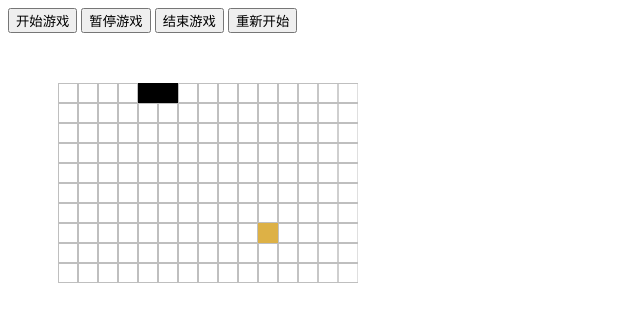
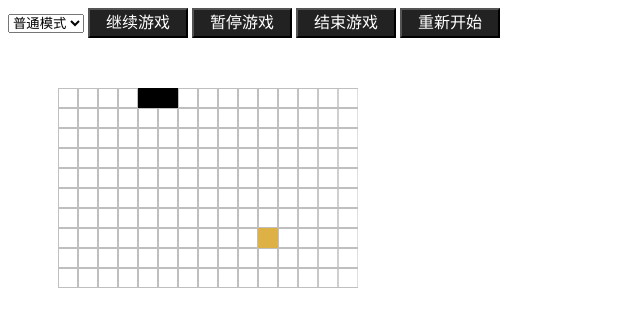
Before and after one commit to southbeanZ/Snake, a plain HTML site: page index.html in a window 1280 px wide. Both pictures are taken after a click on the button "开始游戏". Shown: the whole page, without its empty margins (0-640 px from the left). Drawn offline with Linux system fonts and the light colour scheme.

Commit message:
Add some actions

```diff
--- a/css/index.css
+++ b/css/index.css
@@ -7,3 +7,17 @@
 	left: 0;
 	top: 0;
 }
+
+.btns .btn {
+	display: inline-block;
+	background-color: #222;
+	color: #fff;
+	width: 100px;
+	height: 30px;
+	font-size: 16px;
+	line-height: 16px;
+}
+
+.btns	.btn-continue {
+	display: none;
+}
--- a/index.html
+++ b/index.html
@@ -7,10 +7,16 @@
 </head>
 <body>
 	<div class="btns">
-		<button id="btn_start">开始游戏</button>
-		<button id="btn_stop">暂停游戏</button>
-		<button id="btn_end">结束游戏</button>
-		<button id="btn_replay">重新开始</button>
+		<select name="type" id="game_type">
+			<option value="1">普通模式</option>
+			<option value="2">过关模式</option>
+			<option value="3">躲避模式</option>
+		</select>
+		<button id="btn_start" class="btn btn-start">开始游戏</button>
+		<button id="btn_continue" class="btn btn-continue">继续游戏</button>
+		<button id="btn_stop" class="btn">暂停游戏</button>
+		<button id="btn_end" class="btn">结束游戏</button>
+		<button id="btn_replay" class="btn">重新开始</button>
 	</div>
 	<div class="box">
 		<canvas class="back" id="back" width="300" height="200"></canvas>
--- a/js/index.js
+++ b/js/index.js
@@ -1,9 +1,11 @@
 var board = document.getElementById('board'),
 		background = document.getElementById('back'),
 		startBtn = document.getElementById('btn_start'),
+		continueBtn = document.getElementById('btn_continue'),
 		stopBtn = document.getElementById('btn_stop'),
 		endBtn = document.getElementById('btn_end'),
 		replayBtn = document.getElementById('btn_replay'),
+		gameType = document.getElementById('game_type'),
 		ctx = board.getContext('2d'),
 		ctxBack = background.getContext('2d');
 var timer = null,
@@ -78,7 +80,7 @@ var Snake = {
 		this.vy = 0;
 		this.dir = 'right';
 		this.posArr = [
-			[20, 0],
+			[1, 0],
 			[0, 0]
 		];
 		ctx.clearRect(0, 0, canvasW, canvasH);
@@ -165,6 +167,13 @@ var page = {
 	},
 	listen: function() {
 		startBtn.addEventListener('click', function() {
+			startBtn.style.display = 'none';
+			continueBtn.style.display = 'inline-block';
+			var type = game_type.value;
+			console.log(type);
+			Snake.move();
+		}, false);
+		continueBtn.addEventListener('click', function() {
 			Snake.move();
 		}, false);
 		stopBtn.addEventListener('click', function() {
@@ -175,8 +184,12 @@ var page = {
 			alert('Game over!');
 		}, false);
 		replayBtn.addEventListener('click', function() {
+			startBtn.style.display = 'inline-block';
+			continueBtn.style.display = 'none';
 			clearTimeout(timer);
 			Snake.reset();
+			Food.init();
+			Food.view();
 		})
 		window.addEventListener('keydown', function(e) {
 			var key = e.keyCode || e.which;
@@ -209,6 +222,8 @@ var page = {
 					}
 					Snake.vx = 0;
 					break;
+				case 32:
+					clearTimeout(timer);
 				default:
 					;
 			}
```
Also changed, not shown: 1 other file.
